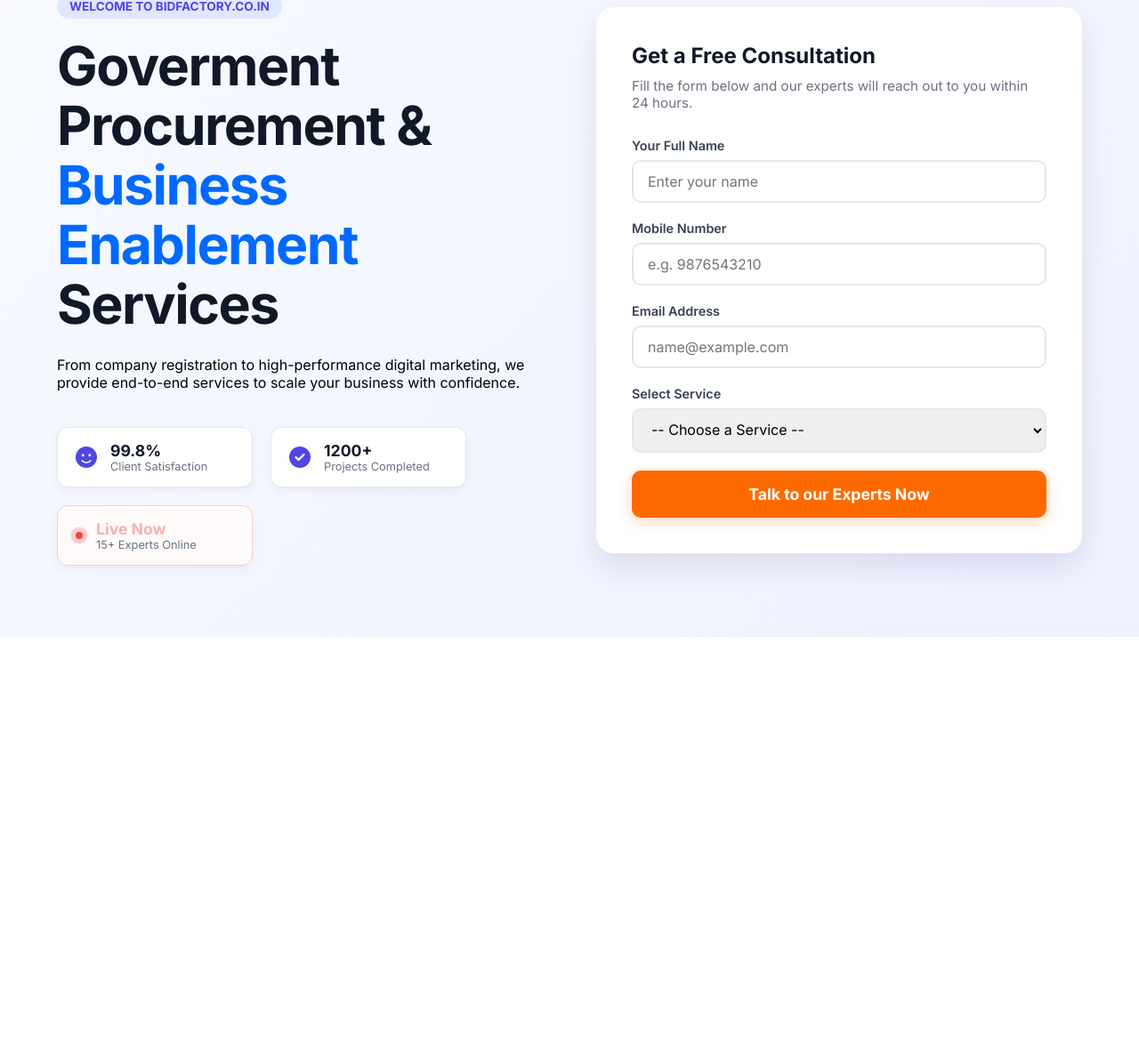
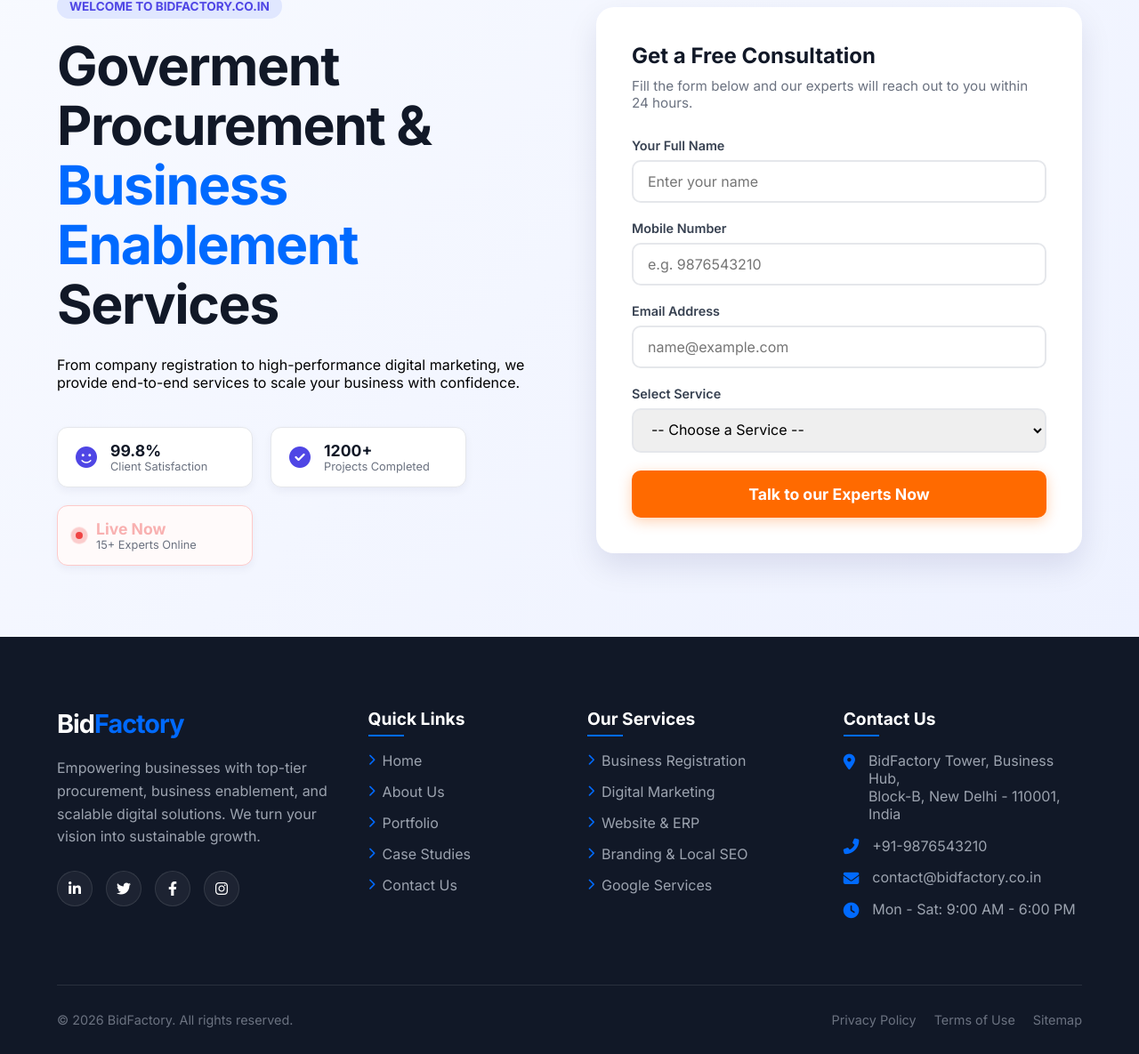
Before and after one commit to Rahul04909/bidfactory.com, a PHP site: page / in a window 1280 px wide. Shown: the part 147-1332 px from the top of the page at 89% size. Before the commit the page ends 863 px from the top, so only its background shows below. Run offline with PHP 8.4, Linux system fonts and the light colour scheme.

Commit message:
updated webpage footer

```diff
--- /dev/null
+++ b/assets/css/footer.css
@@ -0,0 +1,168 @@
+/* Footer CSS - Professional & Responsive */
+.footer {
+    background-color: #111827;
+    color: #f3f4f6;
+    padding: 80px 5% 30px;
+    font-family: 'Inter', sans-serif;
+}
+
+.footer-container {
+    max-width: 1200px;
+    margin: 0 auto;
+    display: grid;
+    grid-template-columns: 1.5fr 1fr 1.2fr 1.3fr;
+    gap: 40px;
+}
+
+/* Footer About Column */
+.footer-about .logo {
+    color: #fff;
+    margin-bottom: 20px;
+}
+
+.footer-about p {
+    color: #9ca3af;
+    line-height: 1.6;
+    margin-bottom: 25px;
+}
+
+.social-links {
+    display: flex;
+    gap: 15px;
+}
+
+.social-link {
+    width: 40px;
+    height: 40px;
+    background: rgba(255, 255, 255, 0.05);
+    display: flex;
+    align-items: center;
+    justify-content: center;
+    border-radius: 50%;
+    color: #fff;
+    text-decoration: none;
+    transition: all 0.3s ease;
+    border: 1px solid rgba(255, 255, 255, 0.1);
+}
+
+.social-link:hover {
+    background: #006aff;
+    transform: translateY(-5px);
+    border-color: #006aff;
+}
+
+/* Footer Link Columns */
+.footer-column h3 {
+    color: #fff;
+    font-size: 1.2rem;
+    font-weight: 700;
+    margin-bottom: 25px;
+    position: relative;
+}
+
+.footer-column h3::after {
+    content: '';
+    position: absolute;
+    bottom: -8px;
+    left: 0;
+    width: 40px;
+    height: 2px;
+    background-color: #006aff;
+}
+
+.footer-column ul {
+    list-style: none;
+    padding: 0;
+}
+
+.footer-column ul li {
+    margin-bottom: 15px;
+}
+
+.footer-column ul li a {
+    color: #9ca3af;
+    text-decoration: none;
+    transition: all 0.3s ease;
+    display: flex;
+    align-items: center;
+    gap: 8px;
+}
+
+.footer-column ul li a i {
+    font-size: 0.8rem;
+    color: #006aff;
+}
+
+.footer-column ul li a:hover {
+    color: #fff;
+    padding-left: 5px;
+}
+
+/* Contact Column */
+.contact-info li {
+    display: flex;
+    gap: 15px;
+    margin-bottom: 20px;
+    color: #9ca3af;
+}
+
+.contact-info li i {
+    color: #006aff;
+    font-size: 1.1rem;
+    margin-top: 3px;
+}
+
+.contact-info li a {
+    color: #9ca3af;
+    text-decoration: none;
+    display: block;
+}
+
+/* Bottom Bar */
+.footer-bottom {
+    max-width: 1200px;
+    margin: 60px auto 0;
+    padding-top: 30px;
+    border-top: 1px solid rgba(255, 255, 255, 0.1);
+    display: flex;
+    justify-content: space-between;
+    align-items: center;
+    color: #6b7280;
+    font-size: 0.9rem;
+}
+
+.footer-links-bottom {
+    display: flex;
+    gap: 20px;
+}
+
+.footer-links-bottom a {
+    color: #6b7280;
+    text-decoration: none;
+}
+
+.footer-links-bottom a:hover {
+    color: #fff;
+}
+
+/* Responsive */
+@media (max-width: 1024px) {
+    .footer-container {
+        grid-template-columns: 1fr 1fr;
+    }
+}
+
+@media (max-width: 640px) {
+    .footer {
+        padding: 60px 7% 30px;
+    }
+    .footer-container {
+        grid-template-columns: 1fr;
+        gap: 40px;
+    }
+    .footer-bottom {
+        flex-direction: column;
+        gap: 15px;
+        text-align: center;
+    }
+}
--- /dev/null
+++ b/includes/footer.php
@@ -0,0 +1,77 @@
+<!-- Professional Footer Component for BidFactory -->
+<link rel="stylesheet" href="assets/css/footer.css">
+
+<footer class="footer">
+    <div class="footer-container">
+        <!-- Column 1: About & Socials -->
+        <div class="footer-column footer-about">
+            <a href="#" class="logo" style="font-size: 1.8rem; font-weight: 800; letter-spacing: -1px; text-decoration: none; color: #fff; display: block; margin-bottom: 20px;">
+                Bid<span style="color: #006aff;">Factory</span>
+            </a>
+            <p>Empowering businesses with top-tier procurement, business enablement, and scalable digital solutions. We turn your vision into sustainable growth.</p>
+            <div class="social-links">
+                <a href="#" class="social-link" title="LinkedIn"><i class="fab fa-linkedin-in"></i></a>
+                <a href="#" class="social-link" title="Twitter"><i class="fab fa-twitter"></i></a>
+                <a href="#" class="social-link" title="Facebook"><i class="fab fa-facebook-f"></i></a>
+                <a href="#" class="social-link" title="Instagram"><i class="fab fa-instagram"></i></a>
+            </div>
+        </div>
+
+        <!-- Column 2: Quick Links -->
+        <div class="footer-column">
+            <h3>Quick Links</h3>
+            <ul>
+                <li><a href="#"><i class="fas fa-chevron-right"></i> Home</a></li>
+                <li><a href="#"><i class="fas fa-chevron-right"></i> About Us</a></li>
+                <li><a href="#"><i class="fas fa-chevron-right"></i> Portfolio</a></li>
+                <li><a href="#"><i class="fas fa-chevron-right"></i> Case Studies</a></li>
+                <li><a href="#"><i class="fas fa-chevron-right"></i> Contact Us</a></li>
+            </ul>
+        </div>
+
+        <!-- Column 3: Services -->
+        <div class="footer-column">
+            <h3>Our Services</h3>
+            <ul>
+                <li><a href="#"><i class="fas fa-chevron-right"></i> Business Registration</a></li>
+                <li><a href="#"><i class="fas fa-chevron-right"></i> Digital Marketing</a></li>
+                <li><a href="#"><i class="fas fa-chevron-right"></i> Website & ERP</a></li>
+                <li><a href="#"><i class="fas fa-chevron-right"></i> Branding & Local SEO</a></li>
+                <li><a href="#"><i class="fas fa-chevron-right"></i> Google Services</a></li>
+            </ul>
+        </div>
+
+        <!-- Column 4: Contact Us -->
+        <div class="footer-column">
+            <h3>Contact Us</h3>
+            <ul class="contact-info">
+                <li>
+                    <i class="fas fa-map-marker-alt"></i>
+                    <span>BidFactory Tower, Business Hub, <br>Block-B, New Delhi - 110001, India</span>
+                </li>
+                <li>
+                    <i class="fas fa-phone-alt"></i>
+                    <a href="tel:+919876543210">+91-9876543210</a>
+                </li>
+                <li>
+                    <i class="fas fa-envelope"></i>
+                    <a href="mailto:contact@bidfactory.co.in">contact@bidfactory.co.in</a>
+                </li>
+                <li>
+                    <i class="fas fa-clock"></i>
+                    <span>Mon - Sat: 9:00 AM - 6:00 PM</span>
+                </li>
+            </ul>
+        </div>
+    </div>
+
+    <!-- Bottom Bar -->
+    <div class="footer-bottom">
+        <p>&copy; <?php echo date("Y"); ?> BidFactory. All rights reserved.</p>
+        <div class="footer-links-bottom">
+            <a href="#">Privacy Policy</a>
+            <a href="#">Terms of Use</a>
+            <a href="#">Sitemap</a>
+        </div>
+    </div>
+</footer>
--- a/index.php
+++ b/index.php
@@ -1,2 +1,3 @@
 <?php include 'includes/header.php'; ?>
 <?php include 'components/hero.php'; ?>
+<?php include 'includes/footer.php'; ?>
```
